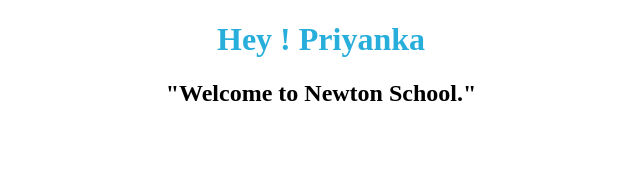
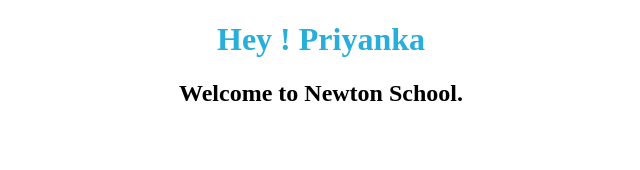
Before and after one commit to prriyamishra44/What-is-React-JS-Why-React-Create-react-app-What-is-virtual-dom-React-Basi---we85yaq85dp2, a React app: page / in a window 1280 px wide. Shown: the top 170 px of the page, without its empty margins (319-959 px from the left). Built offline with nearby package versions, Linux system fonts and the light colour scheme.

Commit message:
final changes done

```diff
--- a/src/components/App.js
+++ b/src/components/App.js
@@ -3,8 +3,10 @@ import '../styles/App.css';
 import Welcome from './Welcome';
 
 const App = () => {
+
+
   return (
-    <Welcome name="Priyanka" />
+    <Welcome name="Priyanka" message= "Welcome to Newton School."/>
   )
 }
 
--- a/src/components/Welcome.js
+++ b/src/components/Welcome.js
@@ -7,7 +7,7 @@ export default function Welcome(props) {
   return (
     <div>
       <h1>Hey ! {props.name}</h1>
-      <h2>"Welcome to Newton School."</h2>
+      <h2>{props.message}</h2>
     </div>
   )
 }
```
